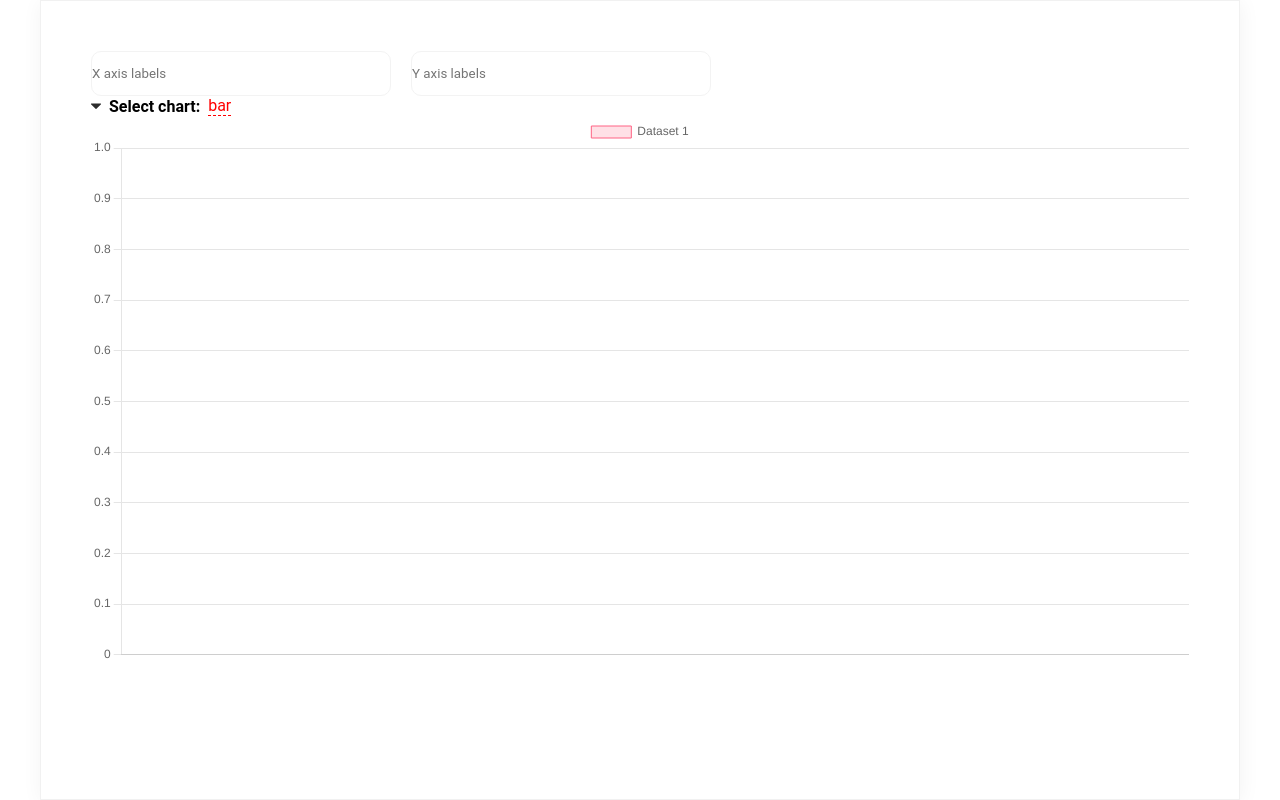
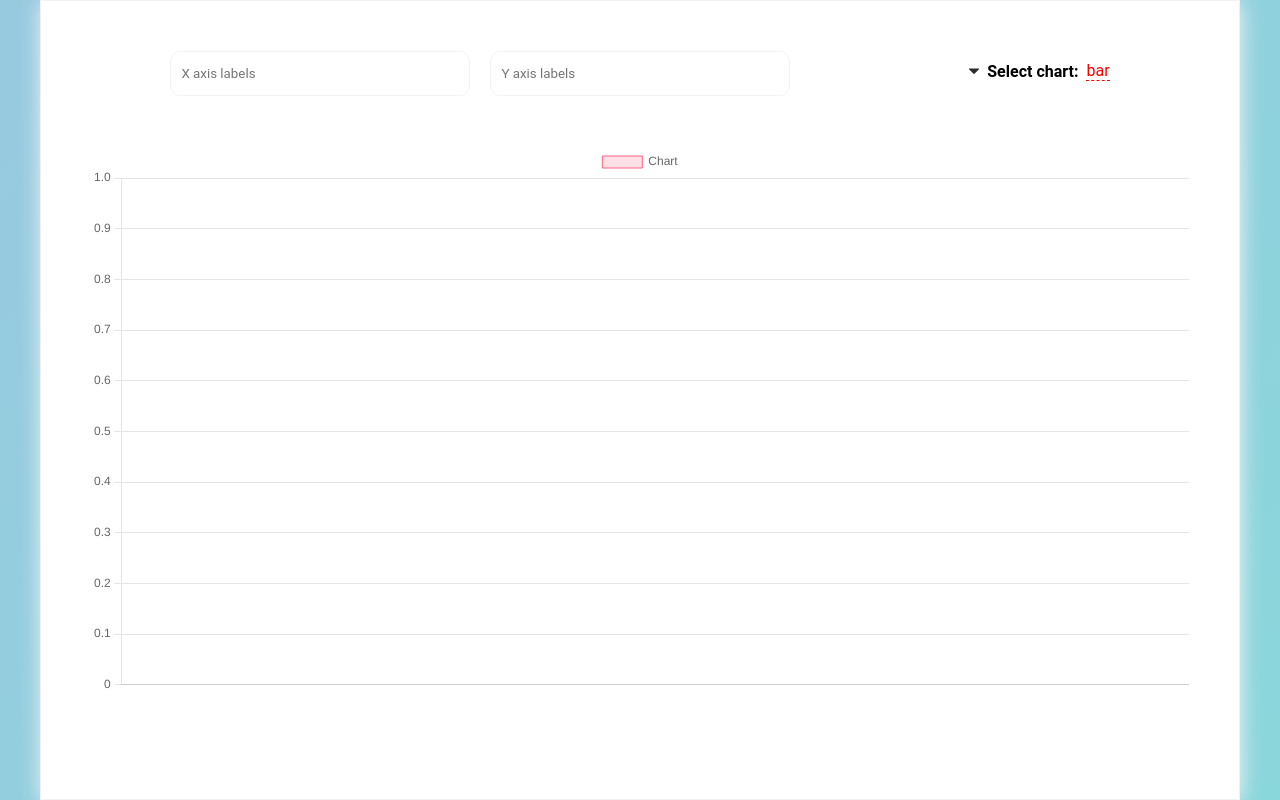
Before and after one commit to GrigoriyShkarta/react-cahrts, a React (Create React App) app: page / in a window 1280 px wide. Built offline with nearby package versions, Linux system fonts and the light colour scheme.

Commit message:
добавил анимацию к боди

```diff
--- a/src/App.js
+++ b/src/App.js
@@ -1,13 +1,87 @@
-import Chart from "./components/Chart/Chart";
+import {useState} from "react";
+
+import {Chart as ChartJS, CategoryScale, LinearScale, BarElement, ArcElement, Title, Tooltip, Legend,
+    PointElement, LineElement,} from 'chart.js';
+import {Bar, Line, Pie} from 'react-chartjs-2';
+
+import ChartsPopup from "./components/ChartsPopup/ChartsPopup";
+import InputsCharts from "./components/InputsCharts/InputsCharts";
+
+
+ChartJS.register(CategoryScale, LinearScale, PointElement, LineElement, BarElement, ArcElement, Title,
+    Tooltip, Legend);
 
 
 function App() {
+    const [labels, setLabels] = useState([]);
+    const [numbers, setNumbers] = useState([]);
+    const [chart, setChart] = useState(0)
+
+    const items = ['bar', 'line', 'pie']
+
+    const updateDataX = (value) => {
+        setLabels(value)
+    }
+
+    const updateDataY = (value) => {
+        setNumbers(value)
+    }
+
+
+    const toggleChart = (index) => {
+        setChart(index)
+    }
+
+    const options = {
+        responsive: true,
+        plugins: {
+            legend: {
+                position: 'top',
+            }
+        },
+    };
+
+    const data = {
+        labels,
+        numbers,
+        datasets: [
+            {
+                label: 'Chart',
+                data:labels.map((label, index) => numbers[index]),
+                backgroundColor: [
+                    'rgba(255, 99, 132, 0.2)',
+                    'rgba(54, 162, 235, 0.2)',
+                    'rgba(255, 206, 86, 0.2)',
+                    'rgba(75, 192, 192, 0.2)',
+                    'rgba(153, 102, 255, 0.2)',
+                    'rgba(255, 159, 64, 0.2)',
+                ],
+                borderColor: [
+                    'rgba(255, 99, 132, 1)',
+                    'rgba(54, 162, 235, 1)',
+                    'rgba(255, 206, 86, 1)',
+                    'rgba(75, 192, 192, 1)',
+                    'rgba(153, 102, 255, 1)',
+                    'rgba(255, 159, 64, 1)',
+                ],
+                borderWidth: 1,
+            },
+        ],
+    };
 
     return (
-        <div>
-            <Chart/>
+        <div className="container">
+            <header>
+                <InputsCharts updateDataX={updateDataX} updateDataY={updateDataY} blurDataX={updateDataX} blurDataY={updateDataY}/>
+                <ChartsPopup items={items} toggleChart={toggleChart}/>
+            </header>
+            <div className="chart">
+                {chart === 0 ? <Bar options={options} data={data}/> : null}
+                {chart === 1 ? <Line options={options} data={data}/> : null}
+                {chart === 2 ? <Pie options={options} data={data}/> : null}
+            </div>
         </div>
-        );
-    }
+    );
+}
 
 export default App;
--- a/src/components/Chart/Chart.js
+++ /dev/null
@@ -1,84 +0,0 @@
-import {useState} from "react";
-
-import {Chart as ChartJS, CategoryScale, LinearScale, BarElement, ArcElement, Title, Tooltip, Legend,
-        PointElement, LineElement,} from 'chart.js';
-import {Bar, Line, Pie} from 'react-chartjs-2';
-
-import ChartsPopup from "../ChartsPopup/ChartsPopup";
-import InputsCharts from "../InputsCharts/InputsCharts";
-
-import './Chart.scss'
-
-
-ChartJS.register(CategoryScale, LinearScale, PointElement, LineElement, BarElement, ArcElement, Title,
-    Tooltip, Legend);
-
-
-const Chart = () => {
-    const [labels, setLabels] = useState([]);
-    const [numbers, setNumbers] = useState([]);
-    const [chart, setChart] = useState(0)
-
-    const items = ['bar', 'line', 'pie']
-
-    const updateDataX = (value) => {
-        setLabels(value)
-    }
-
-    const updateDataY = (value) => {
-        setNumbers(value)
-    }
-
-    const toggleChart = (index) => {
-        setChart(index)
-    }
-
-    const options = {
-        responsive: true,
-        plugins: {
-            legend: {
-                position: 'top',
-            }
-        },
-    };
-
-    const data = {
-        labels,
-        numbers,
-        datasets: [
-            {
-                label: 'Dataset 1',
-                data:labels.map((label, index) => numbers[index]),
-                backgroundColor: [
-                    'rgba(255, 99, 132, 0.2)',
-                    'rgba(54, 162, 235, 0.2)',
-                    'rgba(255, 206, 86, 0.2)',
-                    'rgba(75, 192, 192, 0.2)',
-                    'rgba(153, 102, 255, 0.2)',
-                    'rgba(255, 159, 64, 0.2)',
-                ],
-                borderColor: [
-                    'rgba(255, 99, 132, 1)',
-                    'rgba(54, 162, 235, 1)',
-                    'rgba(255, 206, 86, 1)',
-                    'rgba(75, 192, 192, 1)',
-                    'rgba(153, 102, 255, 1)',
-                    'rgba(255, 159, 64, 1)',
-                ],
-                borderWidth: 1,
-            },
-        ],
-    };
-
-    return (
-        <div className="container">
-            <InputsCharts updateDataX={updateDataX} updateDataY={updateDataY} blurDataX={updateDataX} blurDataY={updateDataX}/>
-            <ChartsPopup items={items} toggleChart={toggleChart}/>
-            {chart === 0 ? <Bar options={options} data={data}/> : null}
-            {chart === 1 ? <Line options={options} data={data}/> : null}
-            {chart === 2 ? <Pie options={options} data={data}/> : null}
-        </div>
-    );
-};
-
-export default Chart;
--- a/src/components/Chart/Chart.scss
+++ /dev/null
@@ -1,15 +0,0 @@
-.container {
-  position: absolute;
-  left: 50%;
-  top: 50%;
-  width: 1200px;
-  height: 800px;
-  transform: translate(-50%, -50%);
-  box-shadow: 1px 2px 20px #f3f3f3;
-  border: 1px solid #F1F1F1;
-  padding: 50px;
-
-  canvas {
-
-  }
-}
--- a/src/components/ChartsPopup/ChartsPopup.scss
+++ b/src/components/ChartsPopup/ChartsPopup.scss
@@ -3,6 +3,7 @@
   &__label {
     display: flex;
     align-items: center;
+    margin-top: 10px;
 
     svg {
       margin-right: 8px;
@@ -25,11 +26,10 @@
   }
 
   &__popup {
-
-    right: 0;
+    position: absolute;
     margin-top: 15px;
     background: #ffffff;
-    box-shadow: 0px 5px 15px rgba(0, 0, 0, 0.09);
+    box-shadow: 0 5px 15px rgba(0, 0, 0, 0.09);
     border-radius: 10px;
     overflow: hidden;
     padding: 10px 0;
--- a/src/components/InputsCharts/InputsCharts.jsx
+++ b/src/components/InputsCharts/InputsCharts.jsx
@@ -24,8 +24,6 @@ const InputsCharts = ({updateDataX, updateDataY, blurDataX, blurDataY}) => {
     const onSelectY = (event) => {
         if (event.key === "Enter") {
             updateDataY(event.currentTarget.value.split(','));
-        } else {
-
         }
     }
 
--- a/src/components/InputsCharts/InputsCharts.scss
+++ b/src/components/InputsCharts/InputsCharts.scss
@@ -1,12 +1,14 @@
 .inputs {
-  width: 1200px;
-  margin: 0 auto;
-
   input {
     width: 300px;
     height: 45px;
     border: 1px solid #F3F3F3;
     border-radius: 10px;
     margin-right: 20px;
+    padding: 0 10px;
+
+    &:hover {
+      box-shadow: -2px 3px 14px 2px rgba(255,84,66,0.76);
+    }
   }
 }
--- a/src/index.css
+++ b/src/index.css
@@ -1,10 +1,29 @@
-body {
+html, body {
   margin: 0;
   font-family: -apple-system, BlinkMacSystemFont, 'Segoe UI', 'Roboto', 'Oxygen',
     'Ubuntu', 'Cantarell', 'Fira Sans', 'Droid Sans', 'Helvetica Neue',
     sans-serif;
   -webkit-font-smoothing: antialiased;
   -moz-osx-font-smoothing: grayscale;
+  height: 100%;
+}
+
+body {
+  background: linear-gradient(-45deg, #74ebd5, #ACB6E5);
+  background-size: 400% 400%;
+  animation: gradient 7s ease infinite;
+}
+
+@keyframes gradient {
+  0% {
+    background-position: 0 50%;
+  }
+  50% {
+    background-position: 100% 50%;
+  }
+  100% {
+    background-position: 0 50%;
+  }
 }
 
 code {
@@ -24,12 +43,6 @@ code {
 html {
   -ms-text-size-adjust: 100%;
   -webkit-text-size-adjust: 100%;
-}
-
-body {
-  -moz-osx-font-smoothing: grayscale;
-  -webkit-font-smoothing: antialiased;
-  color: black;
 }
 
 a,
@@ -57,3 +70,28 @@ h2 {
 a {
   text-decoration: none;
 }
+
+.container {
+  position: absolute;
+  left: 50%;
+  top: 50%;
+  width: 1200px;
+  height: 800px;
+  transform: translate(-50%, -50%);
+  box-shadow: 1px 2px 20px #f3f3f3;
+  border: 1px solid #F1F1F1;
+  padding: 50px;
+  background-color: white;
+}
+
+header {
+  display: flex;
+  justify-content: space-around;
+}
+
+.chart {
+  -moz-osx-font-smoothing: grayscale;
+  -webkit-font-smoothing: antialiased;
+  color: black;
+  margin-top: 50px;
+}
```
